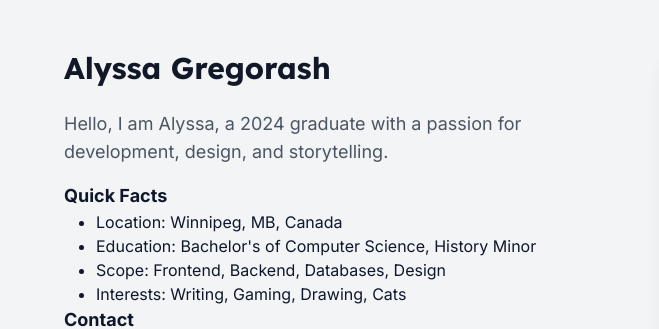
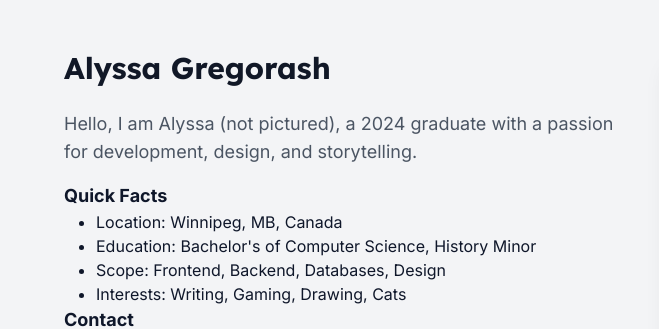
Before and after one commit to c4ke2/portfolio-website, an Astro site: page / in a window 1280 px wide. Shown: the part 147-476 px from the top of the page, 0-659 px from the left. Built offline with nearby package versions, Linux system fonts and the light colour scheme; Astro itself is replaced by a stand-in of ours.

Commit message:
Update index.astro

```diff
--- a/src/pages/index.astro
+++ b/src/pages/index.astro
@@ -18,7 +18,7 @@ import LanguageTags from '../components/LanguageTags.astro';
       <div id="about">
               <h2 class="text-3xl font-bold text-gray-900 dark:text-white mb-6">Alyssa Gregorash</h2>
               <p class="text-gray-600 dark:text-gray-300 mb-4">
-                Hello, I am Alyssa, a 2024 graduate with a passion for development, design, and storytelling.
+                Hello, I am Alyssa (not pictured), a 2024 graduate with a passion for development, design, and storytelling.
               </p>
               <p class="font-bold">Quick Facts</p>
               <ul class="list-disc pl-8">
```
